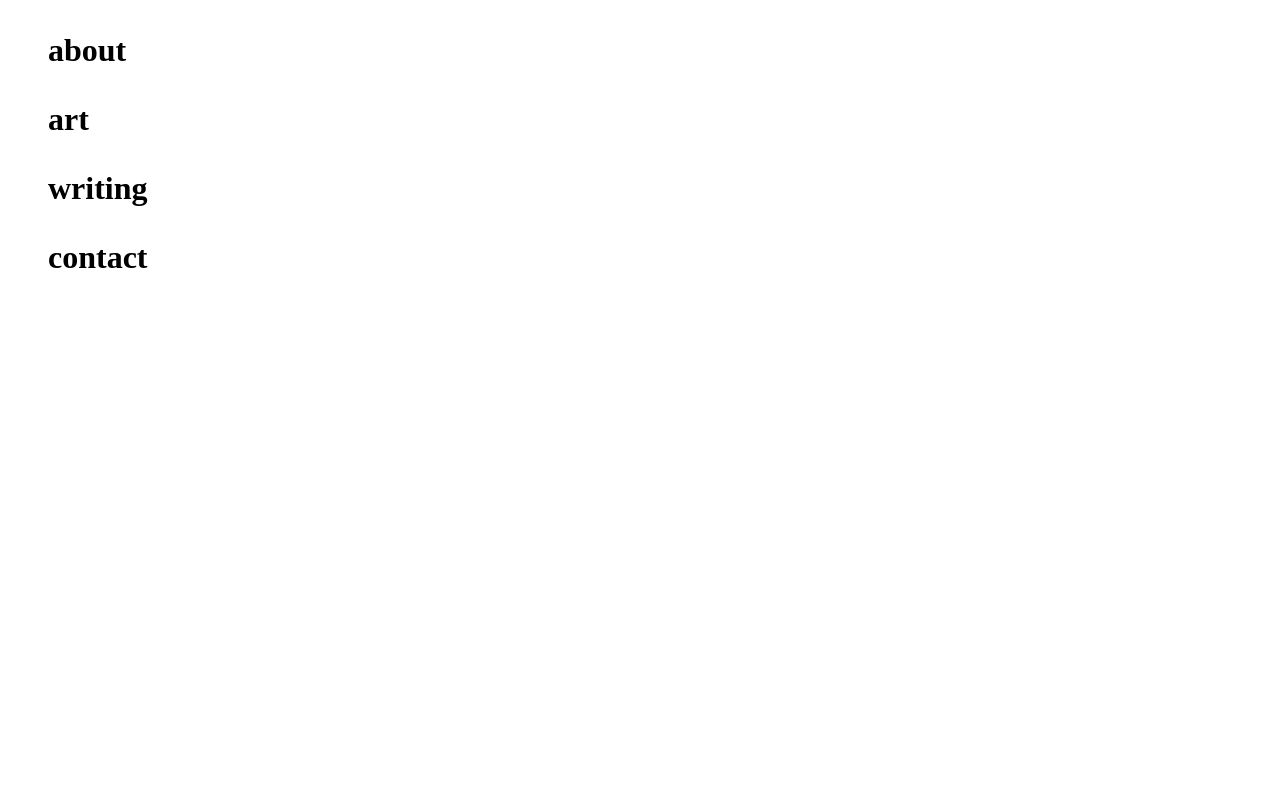
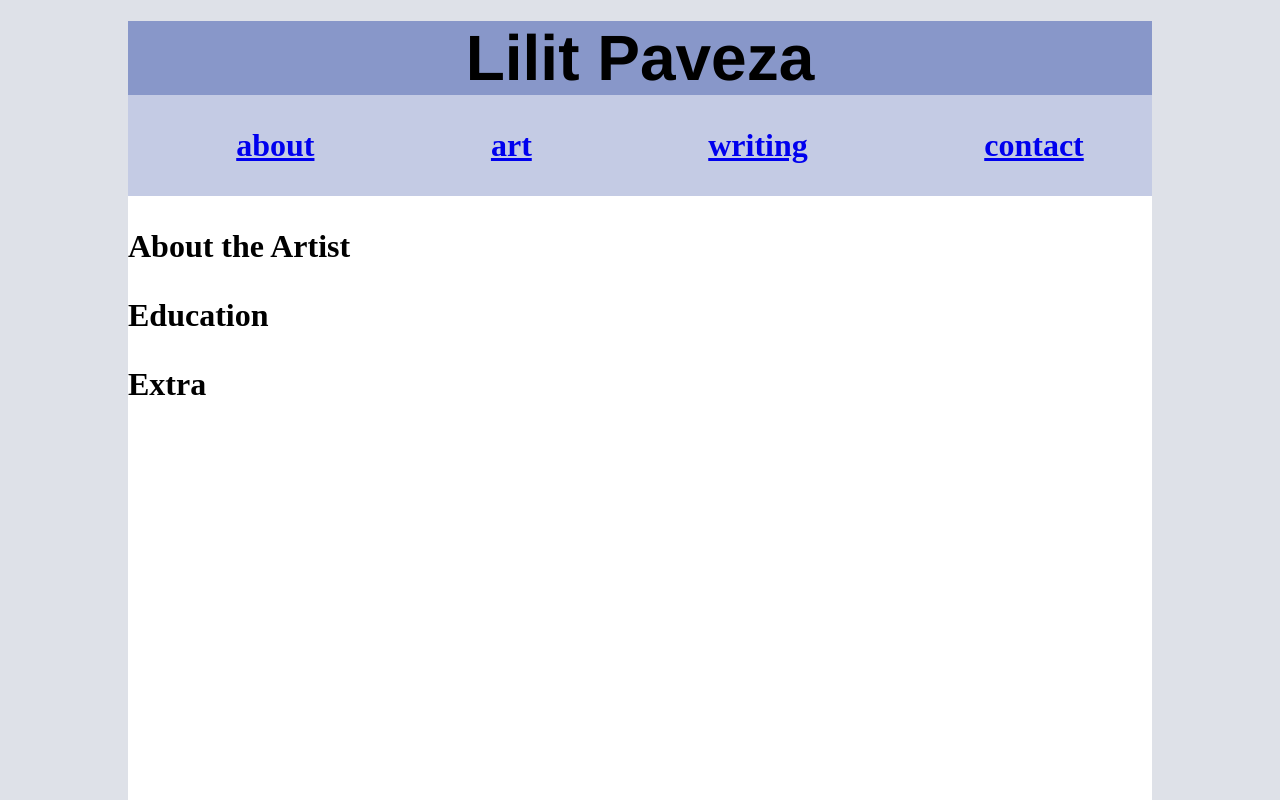
Before and after one commit to Lpaveza/2023_Portfolio, a plain HTML site: page index.html in a window 1280 px wide. Shown: the top 800 px of the page. Drawn offline with Linux system fonts and the light colour scheme.

Commit message:
setting up

```diff
--- a/index.html
+++ b/index.html
@@ -4,14 +4,27 @@
     <meta charset="UTF-8">
     <meta http-equiv="X-UA-Compatible" content="IE=edge">
     <meta name="viewport" content="width=device-width, initial-scale=1.0">
+    <link rel="stylesheet" href="stylesheet.css" type="text/css">
     <title>First Steps</title>
 </head>
 <body>
     <h1>
-        <ul>about</ul>
-        <ul>art</ul>
-        <ul>writing</ul>
-        <ul>contact</ul>
-    </h1>
+        <!-- start of main container -->
+        <div id="maincontainer">
+            <h1 class="title">Lilit Paveza</h1>
+                <div id="nav">
+                    <ul class="nav"><a href="about">about</a></ul>
+                    <ul class="nav"><a href="art">art</a></ul>
+                    <ul class="nav"><a href="writing">writing</a></ul>
+                    <ul class="nav"><a href="contact">contact</a></ul>
+                </div>
+                <!-- end of nav div -->
+                <p class="one">About the Artist</p>
+                <p class="two">Education</p>
+                <p class="three">Extra</p>
+        </div>
+        <!-- end of main container -->
+
+
 </body>
 </html>
--- /dev/null
+++ b/stylesheet.css
@@ -0,0 +1,47 @@
+body {
+    margin: 0px;
+    background-color: rgb(222, 225, 232);
+
+}
+
+#maincontainer {
+    position: absolute;
+    left: 0;
+    right: 0;
+    margin-left: auto;
+    margin-right: auto;
+    width: 1024px;
+    height: 2000px;
+    background-color: rgb(255, 255, 255);
+}
+
+.title {
+    font-family:'Franklin Gothic Medium', 'Arial Narrow', Arial, sans-serif;
+    display: flex;
+    justify-content: space-around;
+    background-color: rgb(136, 151, 201);
+    /* height: 171px; */
+    margin: 0;
+    width: auto;
+    text-align: center;
+
+}
+
+ul {
+    list-style-type: none;
+
+}
+ .nav {
+    align-self: center;
+ }
+
+ #nav {
+    background-color: rgba(136, 151, 201, 0.494);
+    display: flex;
+    justify-content: space-around;
+ }
+
+ .one {
+    flex-direction: row;
+    width: auto;
+ }
```
Also changed, not shown: images/Logo.png (added).
